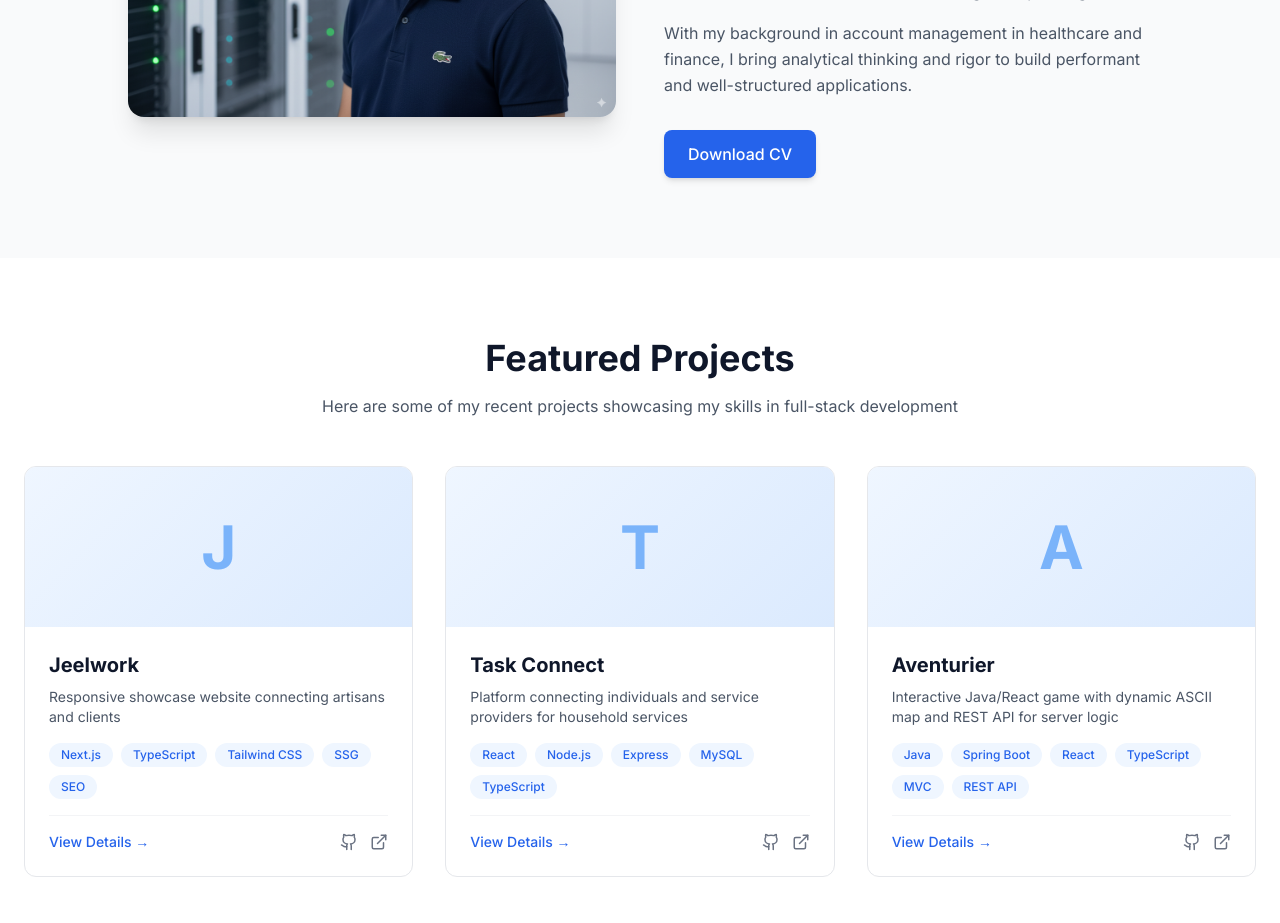
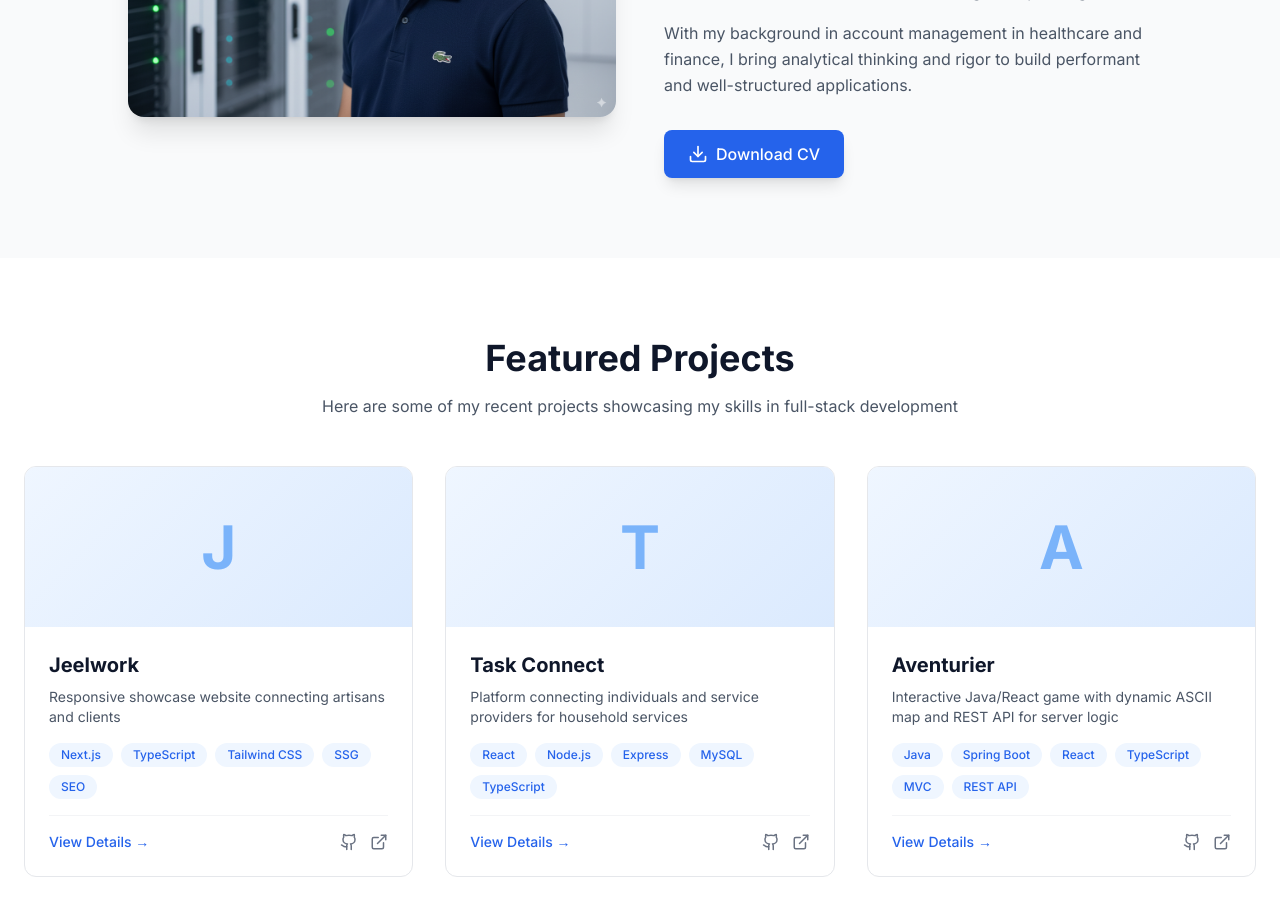
Before and after one commit to nadir-ammisaid/nadir-dev-portfolio, a Next.js app: page / in a window 1280 px wide. Shown: the part 1260-2183 px from the top of the page. Built offline with nearby package versions, Linux system fonts and the light colour scheme; no server answers.

Commit message:
fix(About): repair/enhance download cv button and url

```diff
--- a/app/about/page.tsx
+++ b/app/about/page.tsx
@@ -153,9 +153,7 @@ export default function AboutPage() {
                 </div>
 
                 <a
-                  href="/cv-nadir-ammisaid.pdf"
-                  target="_blank"
-                  rel="noopener noreferrer"
+                  href="/cv/nadir-ammisaid-cv.pdf"
                   className="inline-flex items-center gap-2 px-6 py-3 bg-primary-600 hover:bg-primary-700 dark:bg-primary-500 dark:hover:bg-primary-600 text-white rounded-lg transition-colors font-medium shadow-lg"
                 >
                   <Download size={20} />
--- a/components/sections/AboutSection.tsx
+++ b/components/sections/AboutSection.tsx
@@ -1,5 +1,6 @@
 import Image from "next/image";
 import { profile } from "../../data/profile";
+import { Download } from "lucide-react";
 
 export default function AboutSection() {
   return (
@@ -52,8 +53,9 @@ export default function AboutSection() {
                 <a
                   href="/cv/nadir-ammisaid-cv.pdf"
                   download
-                  className="inline-block px-6 py-3 bg-primary-600 text-white rounded-lg hover:bg-primary-700 transition-colors font-medium shadow-md"
+                  className="inline-flex items-center gap-2 px-6 py-3 bg-primary-600 hover:bg-primary-700 dark:bg-primary-500 dark:hover:bg-primary-600 text-white rounded-lg transition-colors font-medium shadow-lg"
                 >
+                  <Download size={20} />
                   Download CV
                 </a>
               </div>
```
